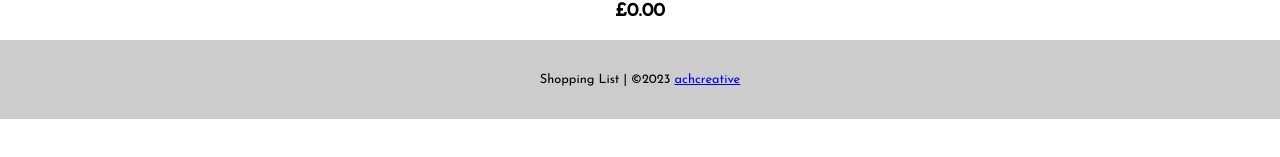
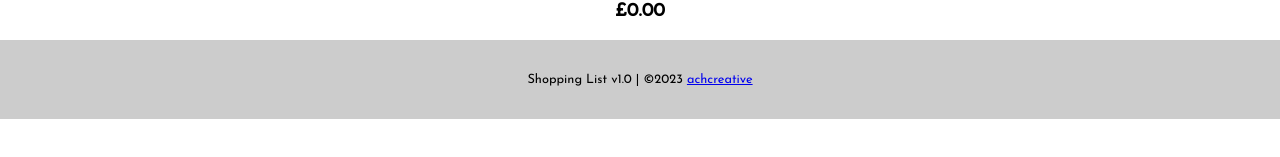
Before and after one commit to Hoseman/shopping-list-v4, a React (Create React App) app: page / in a window 1280 px wide. Shown: the part 389-546 px from the top of the page. Built offline with nearby package versions, Linux system fonts and the light colour scheme.

Commit message:
update footer

```diff
--- a/src/components/Footer.js
+++ b/src/components/Footer.js
@@ -3,7 +3,7 @@ import styles from '../style.module.css';
 function Footer() {
     return (
         <div className={ styles.footer }>
-            <p className={ styles.footer__signoff }>Shopping List | ©{new Date().getFullYear()} <a href="https://achcreative.co.uk">achcreative</a></p>
+            <p className={ styles.footer__signoff }>Shopping List v1.0 | ©{new Date().getFullYear()} <a href="https://achcreative.co.uk">achcreative</a></p>
         </div>
     );
 }
```
